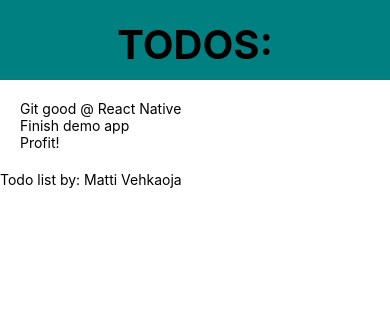
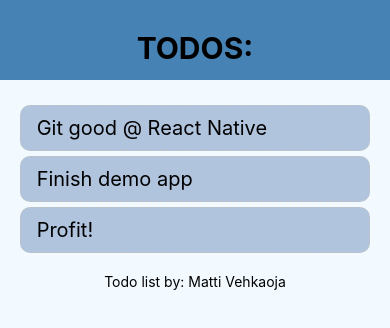
Before and after one commit to mvehkaoj/reactNativeDemo, a React Native app: screen / in a window 390 px wide. Shown: the top 328 px of the page. Built offline with nearby package versions, Linux system fonts and the light colour scheme.

Commit message:
Todo Components
Added Todoitem component with TouchableOpacity and some more styling.

```diff
--- a/App.js
+++ b/App.js
@@ -1,33 +1,38 @@
 import React, {useState} from 'react';
 import { StyleSheet, Text, View, FlatList } from 'react-native';
 import Header from './components/Header'
+import Todoitem from './components/Todoitem'
 
 export default function App() {
 
-  const [todos, addtodo] = useState([
+  const [todos, setTodo] = useState([
     { todoItem: 'Git good @ React Native', key: '1'},
     { todoItem: 'Finish demo app', key: '2'},
     { todoItem: 'Profit!', key: '3'}
   ]);
+
+  // const pressHandler = (key) => {
+  //   setTodo((prevTodos) => {
+  //       return prevTodos.filter(todo => todo.key != key);
+  //   })
+  // }
 
   return (
 
     <View style={styles.container}>
       {/* Main Container */}
 
-        {/* add header here */}
+        {/* header component */}
         <Header style={styles.header} />
 
       <View style={styles.content}>
-      <View>
-      {/* add todos here*/}
+      {/*Data from the todos state get passed to the Todoitem component as a data prop*/}
         <FlatList
         data={todos}
         renderItem={({ item }) => (
-          <Text>{item.todoItem}</Text>
+          <Todoitem data={item.todoItem} />
         )}
         />
-      </View>
       </View>
 
       <View style={styles.addForm}>
@@ -36,7 +41,7 @@ export default function App() {
       </View>
 
 
-      <Text styles={styles.footer}>Todo list by: Matti Vehkaoja</Text>
+      <Text style={styles.footer}>Todo list by: Matti Vehkaoja</Text>
     </View>
   );
 }
@@ -46,7 +51,7 @@ const styles = StyleSheet.create({
   container: {
     flex: 1,
     alignSelf: 'stretch',
-    backgroundColor: '#fff',
+    backgroundColor: '#f2f9ff',
 
   },
   header: {
@@ -59,5 +64,7 @@ const styles = StyleSheet.create({
   addForm:{
 
   },
-  footer: {}
+  footer: {
+    textAlign: 'center',
+  },
 });
--- a/components/Header.js
+++ b/components/Header.js
@@ -13,16 +13,17 @@ export default class Header extends Component {
 
 const styles = StyleSheet.create({
     header: {
-        fontSize: 40,
+        fontSize: 30,
         fontWeight: 'bold',
         textAlign: 'center',
-        paddingTop: 20,
+
         paddingBottom: 20,
 
     },
-    container:{
+    container: {
+        paddingTop: 30,
         alignSelf: 'stretch',
         height: 80,
-        backgroundColor: 'teal',
+        backgroundColor: 'steelblue',
     }
   });
--- /dev/null
+++ b/components/Todoitem.js
@@ -0,0 +1,34 @@
+import React, { Component } from 'react'
+import { Text, StyleSheet, View, TouchableOpacity } from 'react-native'
+
+export default class Todoitem extends Component {
+    render() {
+        return (
+            <View style={styles.container}>
+            <TouchableOpacity style={styles.touchableContainer}>
+                <Text style={styles.text}> {this.props.data} </Text>
+            </TouchableOpacity>
+            </View>
+        )
+    }
+}
+
+const styles = StyleSheet.create({
+    text: {
+        fontSize: 20,
+    },
+    touchableContainer: {
+        padding: 10,
+        backgroundColor: 'lightsteelblue',
+        marginTop: 5,
+        borderWidth: 1,
+        borderColor: '#c0c0c0',
+        borderStyle: "dashed",
+        borderRadius: 10,
+
+    },
+    container: {
+        textAlign: 'center',
+    }
+
+})
```
